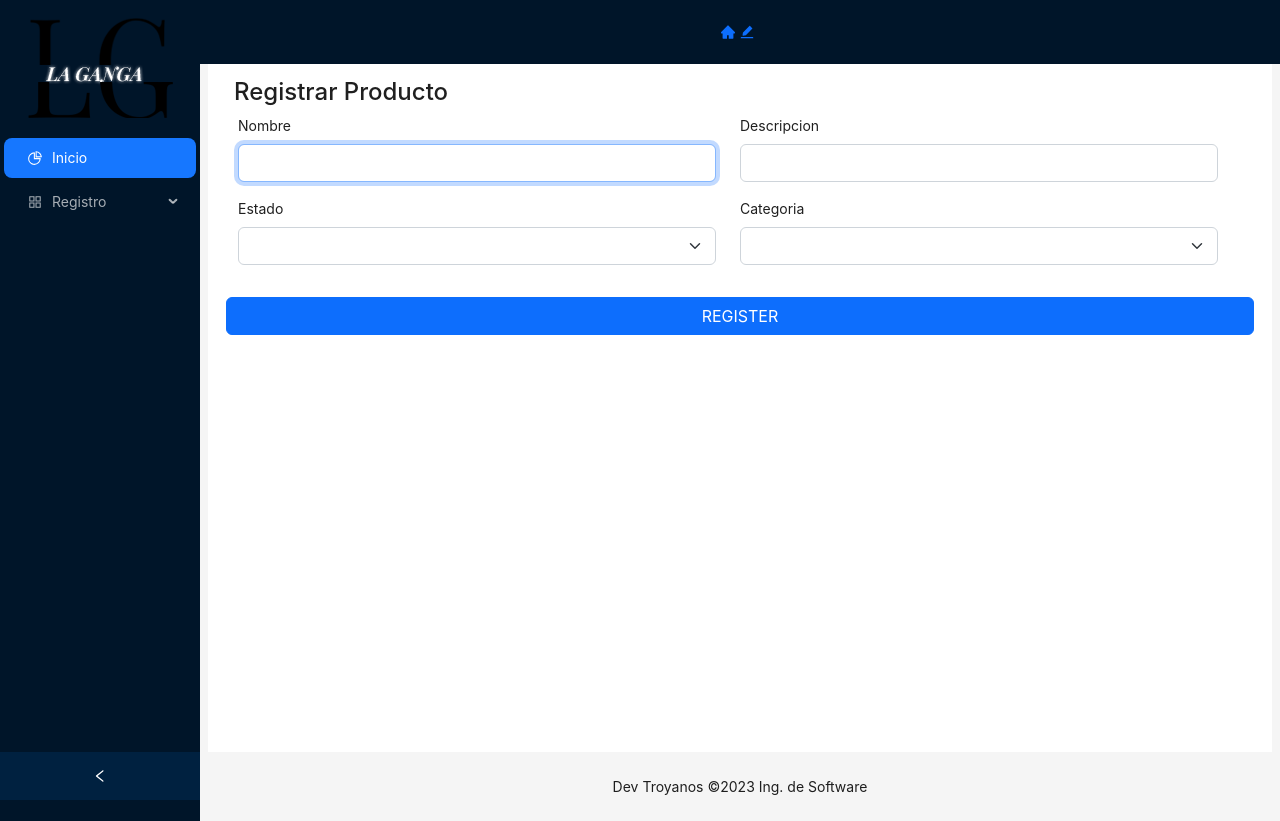
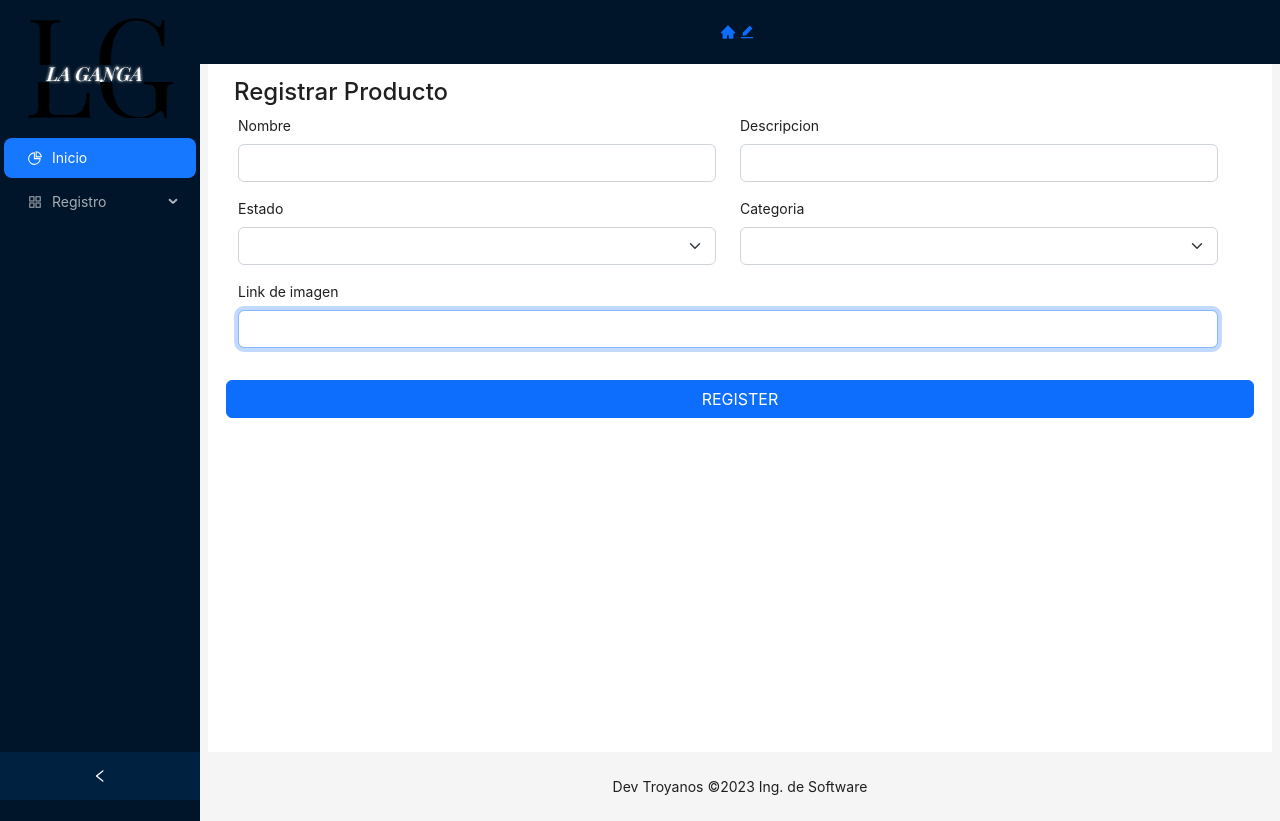
Before and after one commit to santylsm/SistemaFront, a React (Vite) app: page /admin/registro/producto in a window 1280 px wide. Built offline with nearby package versions, Linux system fonts and the light colour scheme.

Commit message:
imagen en productos y redireccion de rutas (#1)

```diff
--- a/src/pages/Category/CategoryCreatePage.jsx
+++ b/src/pages/Category/CategoryCreatePage.jsx
@@ -28,7 +28,7 @@ export const CategoryCreatePage = () => {
             })
             if (res && res.data.success) {
                 toast.success(res.data && res.data.message)
-                navigate('/categorias')
+                navigate('/admin/categorias')
             } else {
                 toast.error(res.data.message)
             }
--- a/src/pages/Product/ProductCreatePage.jsx
+++ b/src/pages/Product/ProductCreatePage.jsx
@@ -16,6 +16,7 @@ export const ProductCreatePage = () => {
     const [description, setDescription] = useState('')
     const [state, setState] = useState('')
     const [category, setCategory] = useState('')
+    const [imageUrl, setImageUrl] = useState('')
 
     const navigate = useNavigate()
 
@@ -24,11 +25,11 @@ export const ProductCreatePage = () => {
         e.preventDefault()
         try {
             const res = await axios.post(`${BACKENDURL}/api/productLG/create-productLG`, {
-                name, description, state, category
+                name, description, state, category, imageUrl
             })
             if (res && res.data.success) {
                 toast.success(res.data && res.data.message)
-                navigate('/productos')
+                navigate('/admin/productos')
             } else {
                 toast.error(res.data.message)
             }
@@ -118,7 +119,24 @@ export const ProductCreatePage = () => {
                                         <option>Abarrotes</option>
                                     </select>
                                 </div>
+
                             </div>
+                            <div className="row  mb-3">
+                                <div className="col">
+                                    <label htmlFor="disabledTextInput" className="form-label">Link de imagen</label>
+                                    <input
+                                        type="text"
+                                        value={imageUrl}
+                                        onChange={(e) => setImageUrl(e.target.value)}
+                                        className="form-control"
+                                        id="exampleInputEmail1"
+                                        placeholder=""
+                                        required
+                                        autoFocus
+                                    />
+                                </div>
+                            </div>
+
 
                             <button type="submit" className="btn btn-primary">
                                 REGISTER
--- a/src/pages/Product/ProductPage.jsx
+++ b/src/pages/Product/ProductPage.jsx
@@ -115,6 +115,7 @@ export const ProductPage = () => {
                                         <th scope="col">Categoria</th>
                                         <th scope="col">Estado</th>
                                         <th scope="col">Existencia</th>
+                                        <th scope="col">Imagen</th>
                                         <th scope="col">Actions</th>
                                     </tr>
                                 </thead>
@@ -127,6 +128,9 @@ export const ProductPage = () => {
                                                 <td>{v.category}</td>
                                                 <td>{v.state}</td>
                                                 <td>0</td>
+                                                <td>
+                                                <img src={v.imageUrl} width="100" height="100"/>
+                                                </td>
                                                 <td>
                                                 </td >
                                             </tr >
--- a/src/pages/Provier/ProveedorCreatePage.jsx
+++ b/src/pages/Provier/ProveedorCreatePage.jsx
@@ -30,7 +30,7 @@ export const ProveedorCreatePage = () => {
             })
             if (res && res.data.success) {
                 toast.success(res.data && res.data.message)
-                navigate('/proveedors')
+                navigate('/admin/proveedors')
             } else {
                 toast.error(res.data.message)
             }
```
Also changed, not shown: 1 other file (tests, documents, lock files or other folders).
